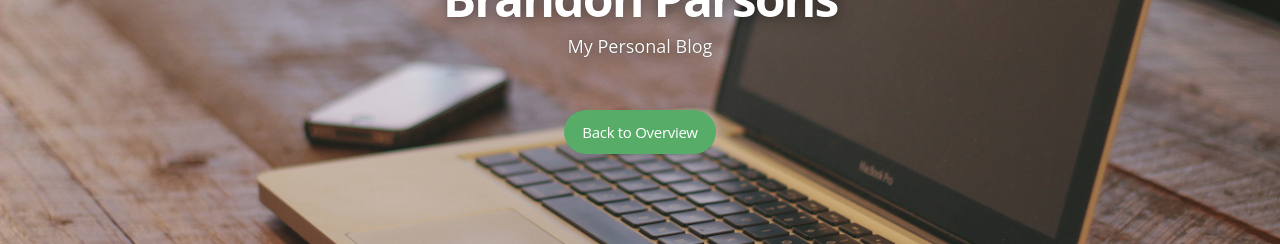
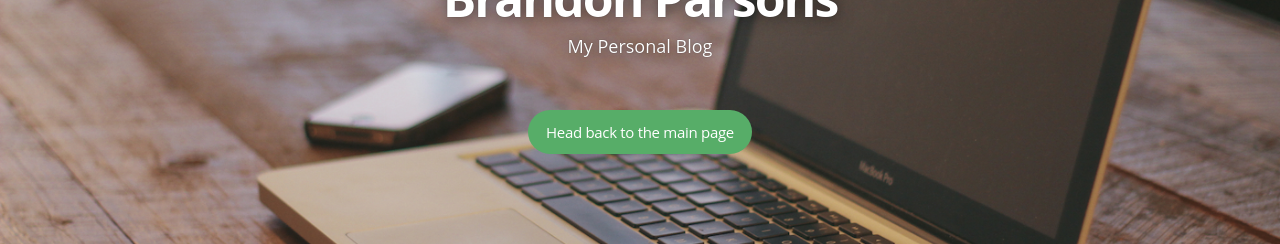
Before and after one commit to brandonparsons/brandonparsons.github.io, a Jekyll site: the page built from about.md, in a window 1280 px wide. Shown: the part 2109-2353 px from the top of the page. Built offline with Jekyll 4.4.1, drawn with Linux system fonts in a browser that asks for light colours; nearby versions of some CDN libraries; some web fonts are replaced; Markdown is read by kramdown in place of the engine named in the settings.

Commit message:
Update page.html

```diff
--- a/_layouts/page.html
+++ b/_layouts/page.html
@@ -50,7 +50,7 @@
       <div class="inner">
         <h1 class="blog-title">{{ site.title }}</h1>
         <h2 class="blog-description">{{ site.description }}</h2>
-        <a href="/" class="btn">Back to Overview</a>
+        <a href="/" class="btn">Head back to the main page</a>
       </div>
     </div>
     {% include javascripts.html %}
```
